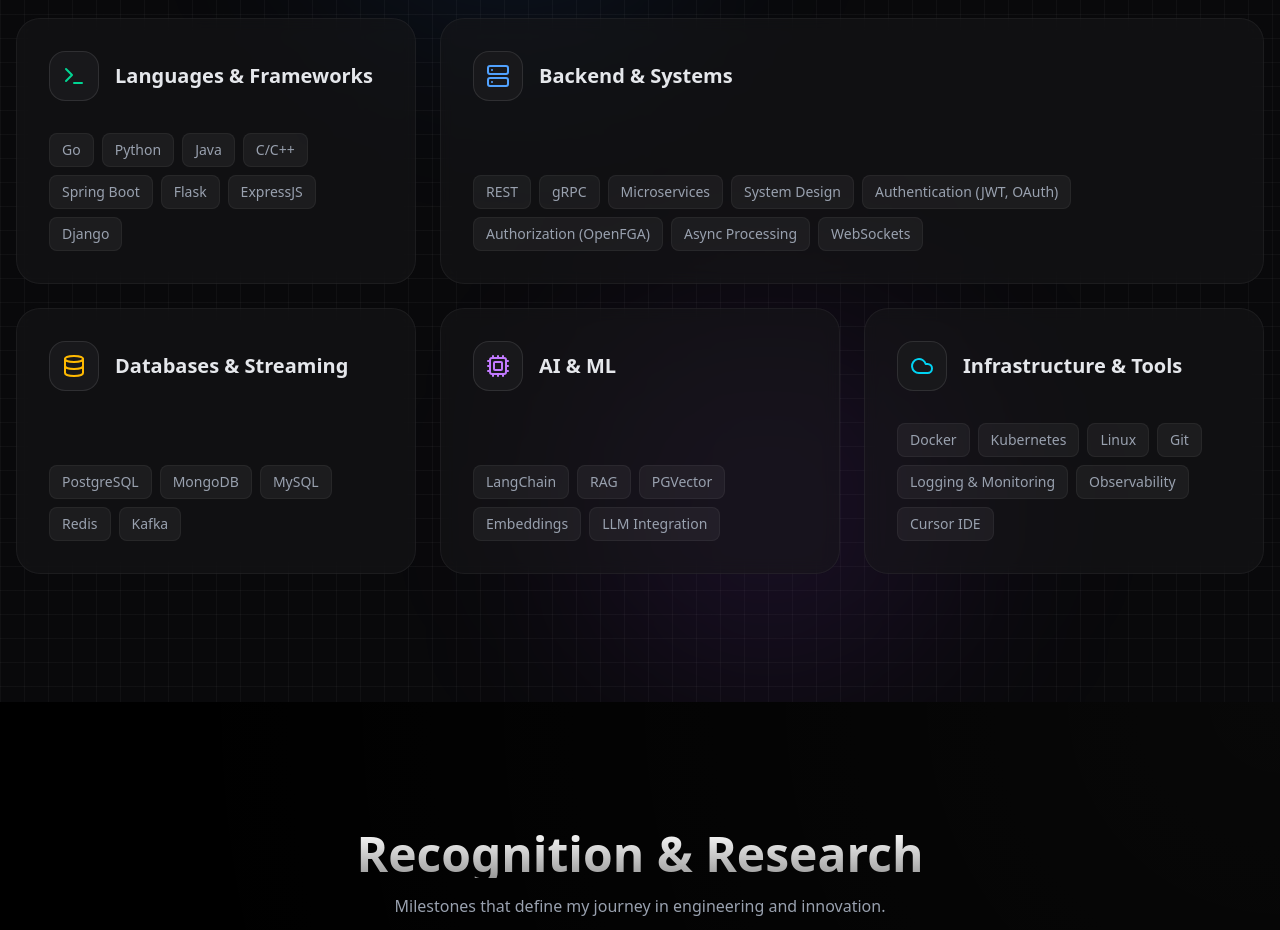
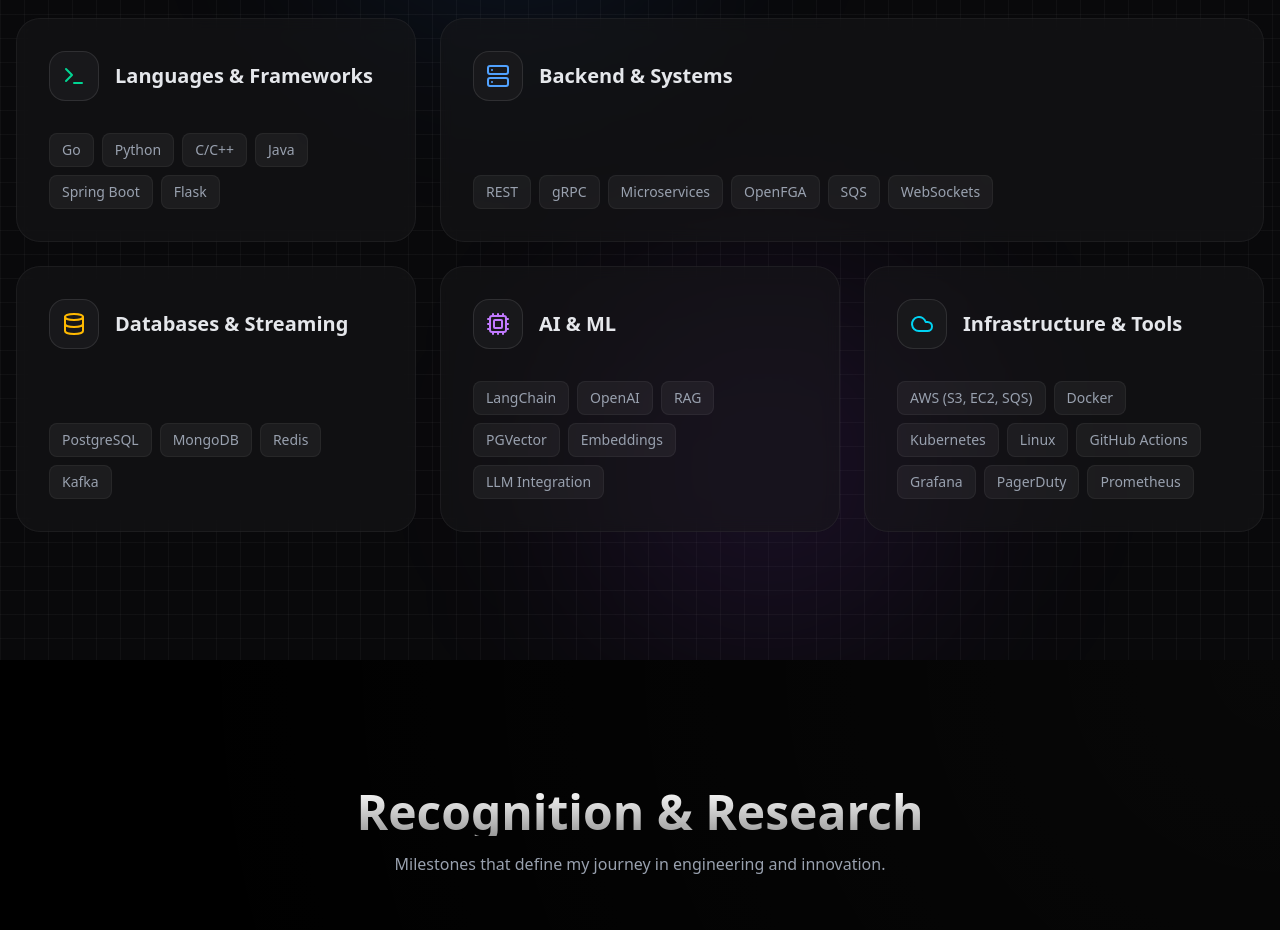
Before and after one commit to rahulrj1/portfolio-revamped, a Next.js app: page /portfolio-revamped/ in a window 1280 px wide. Shown: the part 6620-7550 px from the top of the page. Built offline with nearby package versions, Linux system fonts and the light colour scheme.

Commit message:
skills section view fix

```diff
--- a/src/data/resume.ts
+++ b/src/data/resume.ts
@@ -115,24 +115,23 @@
 
 export const skills: Record<string, string[]> = {
   "Languages & Frameworks": [
-    "Go", "Python", "Java", "C/C++",,
-    "Spring Boot", "Flask", "ExpressJS", "Django"
+    "Go", "Python", "C/C++", "Java",
+    "Spring Boot", "Flask"
   ],
   "Backend & Systems": [
-    "REST", "gRPC", "Microservices", "System Design",
-    "Authentication (JWT, OAuth)", "Authorization (OpenFGA)",
-    "Async Processing", "WebSockets"
+    "REST", "gRPC", "Microservices",
+    "OpenFGA", "SQS", "WebSockets"
   ],
   "Databases & Streaming": [
-    "PostgreSQL", "MongoDB", "MySQL", "Redis", "Kafka"
+    "PostgreSQL", "MongoDB", "Redis", "Kafka"
   ],
   "AI & ML": [
-    "LangChain", "RAG",
+    "LangChain", "OpenAI", "RAG",
     "PGVector", "Embeddings", "LLM Integration"
   ],
   "Infrastructure & Tools": [
-    "Docker", "Kubernetes", "Linux", "Git",
-    "Logging & Monitoring", "Observability", "Cursor IDE"
+    "AWS (S3, EC2, SQS)", "Docker", "Kubernetes", "Linux",
+    "GitHub Actions", "Grafana", "PagerDuty", "Prometheus"
   ]
 };
 
```
